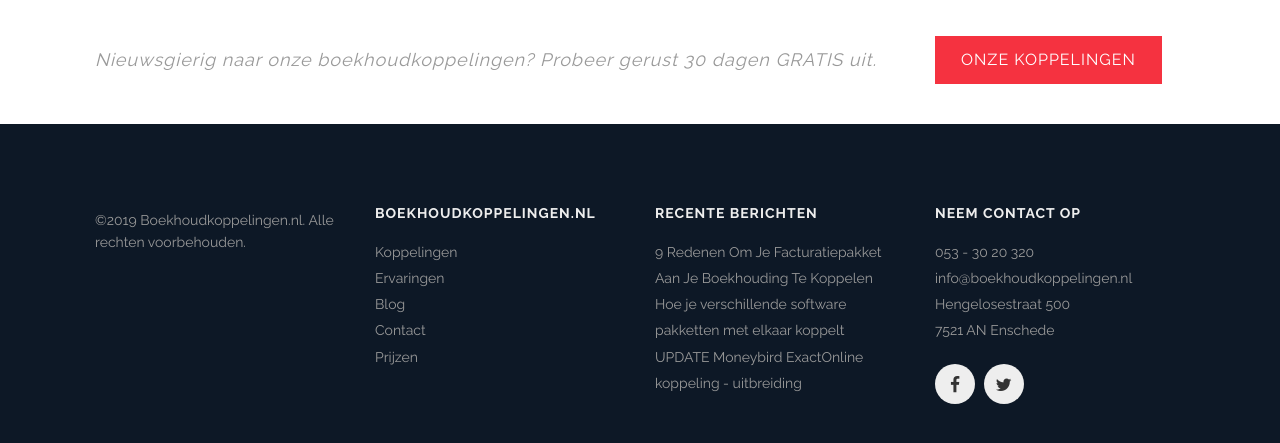
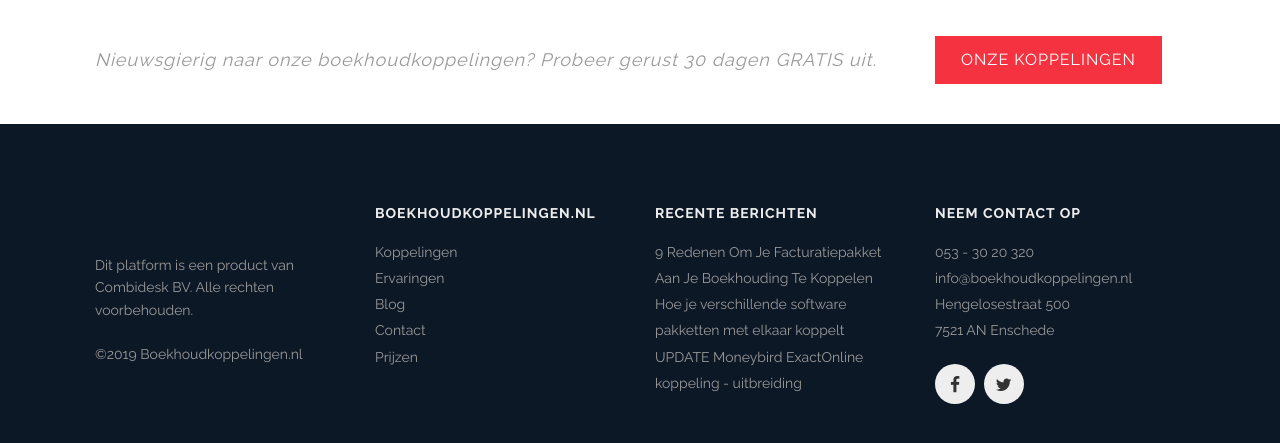
Before and after one commit to Combidesk/combidesk.github.io, a Jekyll site: the page built from index.html, in a window 1280 px wide and 900 px high, scrolled down 4351 px, cut to the strip 404-847 px from the top of the window. Built offline with Jekyll 4.4.1, drawn with Linux system fonts in a browser that asks for light colours; a script that is not in the unit is left out; the list of posts is cut into pages by our own code.

Commit message:
Styling
Styling

```diff
--- a/_includes/footer.html
+++ b/_includes/footer.html
@@ -7,7 +7,12 @@
           <!-- <img alt="" src="{{site.url}}/images/logo-grey.png" /> -->
         </a>
       </h1>
-      <p>©2019 Boekhoudkoppelingen.nl. Alle rechten voorbehouden.</p>
+      <p><br>
+        <br>
+        Dit platform is een product van Combidesk BV. Alle rechten voorbehouden.
+        <br>
+        <br>
+        ©2019 Boekhoudkoppelingen.nl </p>
       <div class='spacing'></div>
       <div class='spacing'></div>
     </div>
```
